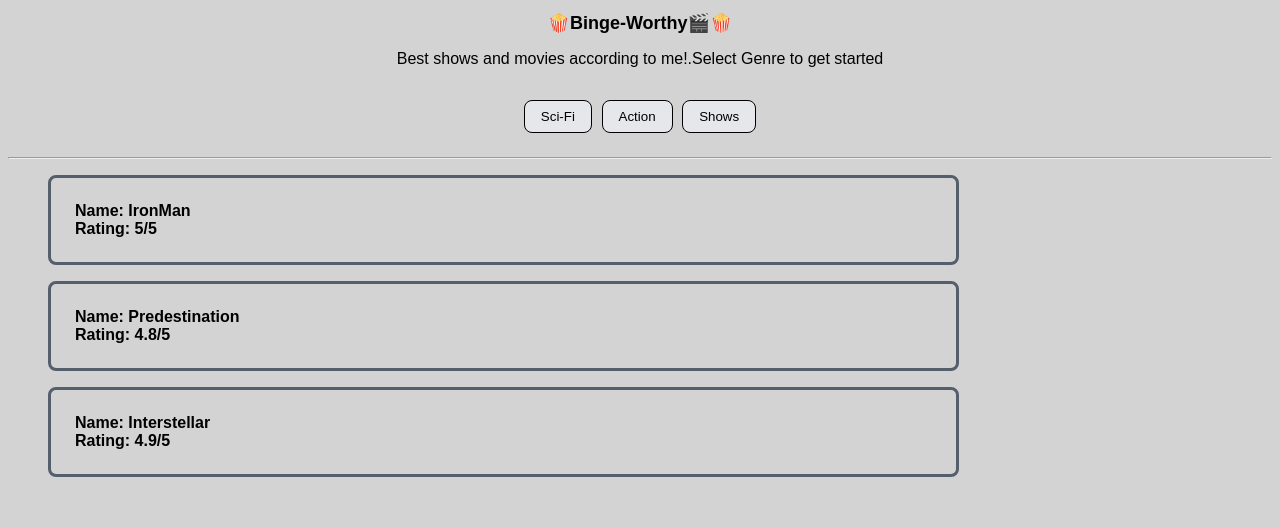
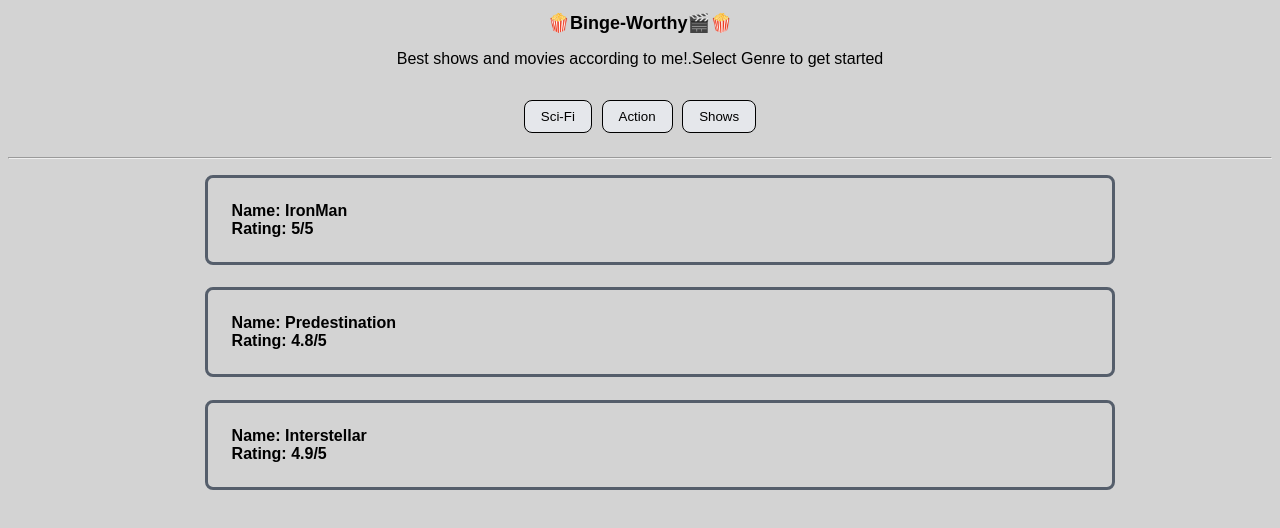
Before and after one commit to andleebsyed/binge-worthy-watches-app, a React (Create React App) app: page / in a window 1280 px wide. Shown: the top 528 px of the page. Built offline with nearby package versions, Linux system fonts and the light colour scheme.

Commit message:
update : css fixes

```diff
--- a/src/App.js
+++ b/src/App.js
@@ -76,7 +76,7 @@
         <ul className="list">
           {bingeWorthy[currentWatch].map((movies) => (
             <div className="divstyle">
-              <li className="items">
+              <li>
                 <div>Name: {movies.name}</div>
                 <div>Rating: {movies.rating}</div>
               </li>
--- a/src/styles.css
+++ b/src/styles.css
@@ -12,7 +12,8 @@
   padding: 1.5rem;
   border: 3px solid rgb(85, 94, 107);
   width: 70%;
-  margin: 1rem 0rem;
+  margin: auto;
+  margin-bottom: 1.4rem;
   border-radius: 0.5rem;
   text-align: left;
 }
```
